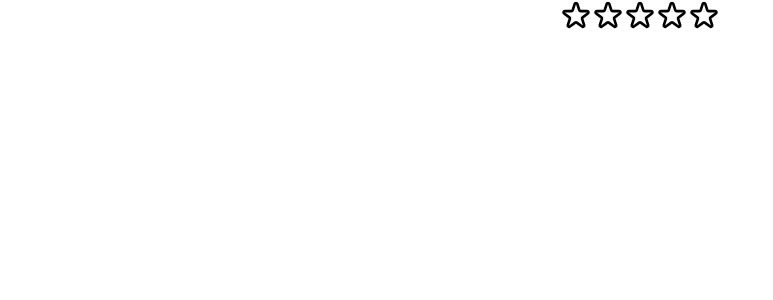
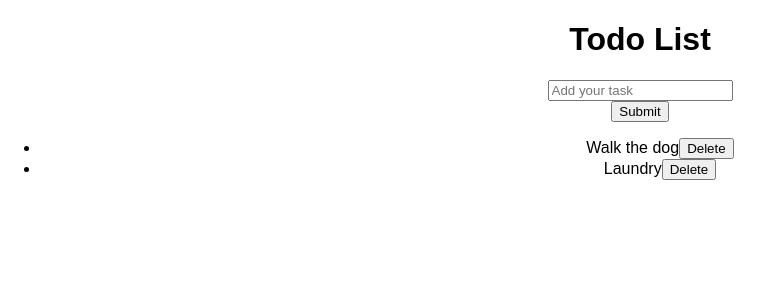
Before and after one commit to grumpycat808/react_sandbox, a React (Create React App) app: page / in a window 1280 px wide. Shown: the top 300 px of the page, without its empty margins (0-773 px from the left). Built offline with nearby package versions, Linux system fonts and the light colour scheme.

Commit message:
Todo List

```diff
--- a/src/App.js
+++ b/src/App.js
@@ -2,6 +2,7 @@
 import "./App.css";
 import "animate.css";
 import StarRating2 from "./StarRating2";
+import Todo from "./Todo";
 export default function App(props) {
   const [inputVal, setInputVal] = useState("");
   const animateCSS = (element, animation, prefix = "animate__") =>
@@ -28,11 +29,7 @@
 
   return (
     <div className="App">
-      <StarRating2
-        filled={filledStars}
-        maxStars={5}
-        onChange={onChange}
-      ></StarRating2>
+      <Todo></Todo>
     </div>
   );
 }
--- /dev/null
+++ b/src/Todo.js
@@ -0,0 +1,44 @@
+import React, { useState } from "react";
+import { v4 as uuid } from "uuid";
+function Todo() {
+  const [newTodo, setNewTodo] = useState("");
+
+  const [todoList, setTodoList] = useState(["Walk the dog", "Laundry"]);
+  const addTodo = () => {
+    setTodoList([...todoList, newTodo]);
+  };
+
+  const removeTodo = (index) => {
+    const currentList = [...todoList];
+    currentList.splice(index, 1);
+    setTodoList(currentList);
+  };
+  return (
+    <div>
+      <h1>Todo List</h1>
+      <div>
+        <input
+          type="text"
+          placeholder="Add your task"
+          value={newTodo}
+          onChange={(e) => setNewTodo(e.target.value)}
+        />
+        <div>
+          <button onClick={addTodo}>Submit</button>
+        </div>
+      </div>
+      <ul>
+        {todoList.map((item, index) => {
+          return (
+            <li key={uuid()}>
+              <span>{item}</span>
+              <button onClick={() => removeTodo(index)}>Delete</button>
+            </li>
+          );
+        })}
+      </ul>
+    </div>
+  );
+}
+
+export default Todo;
```
